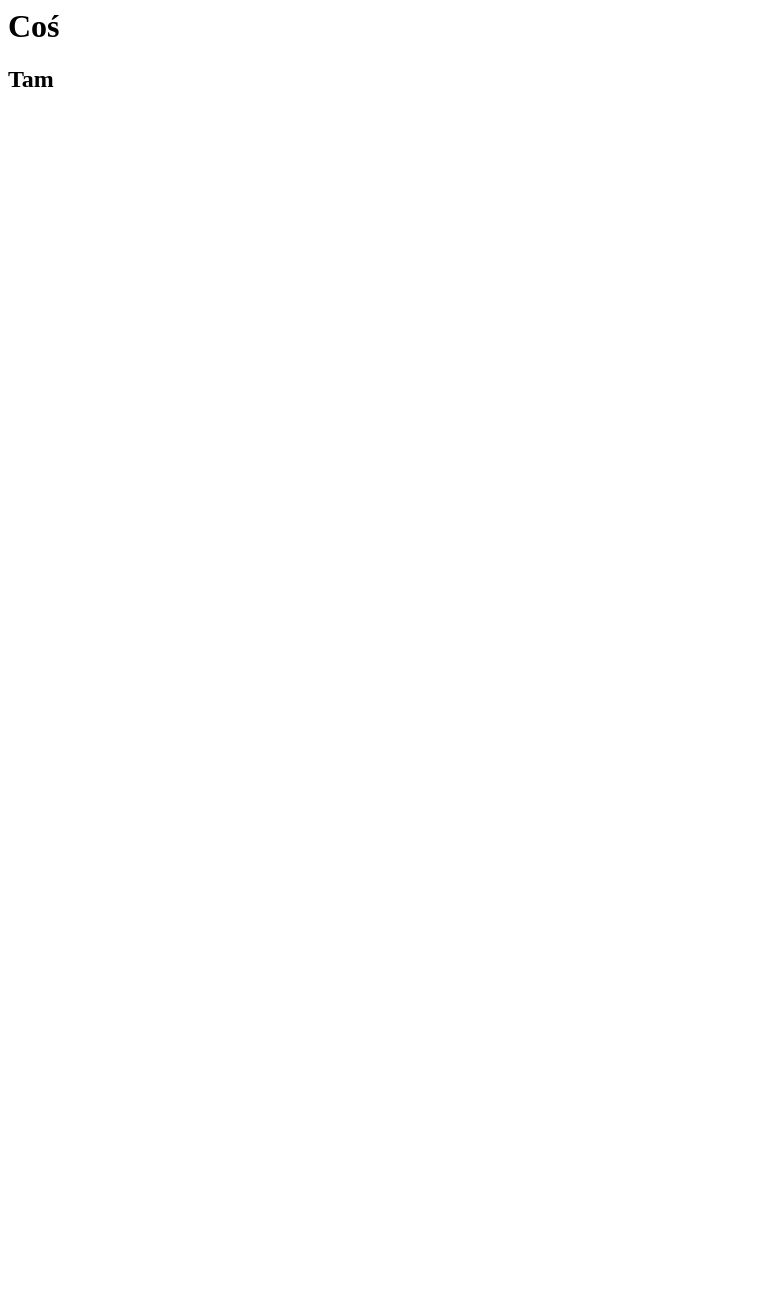
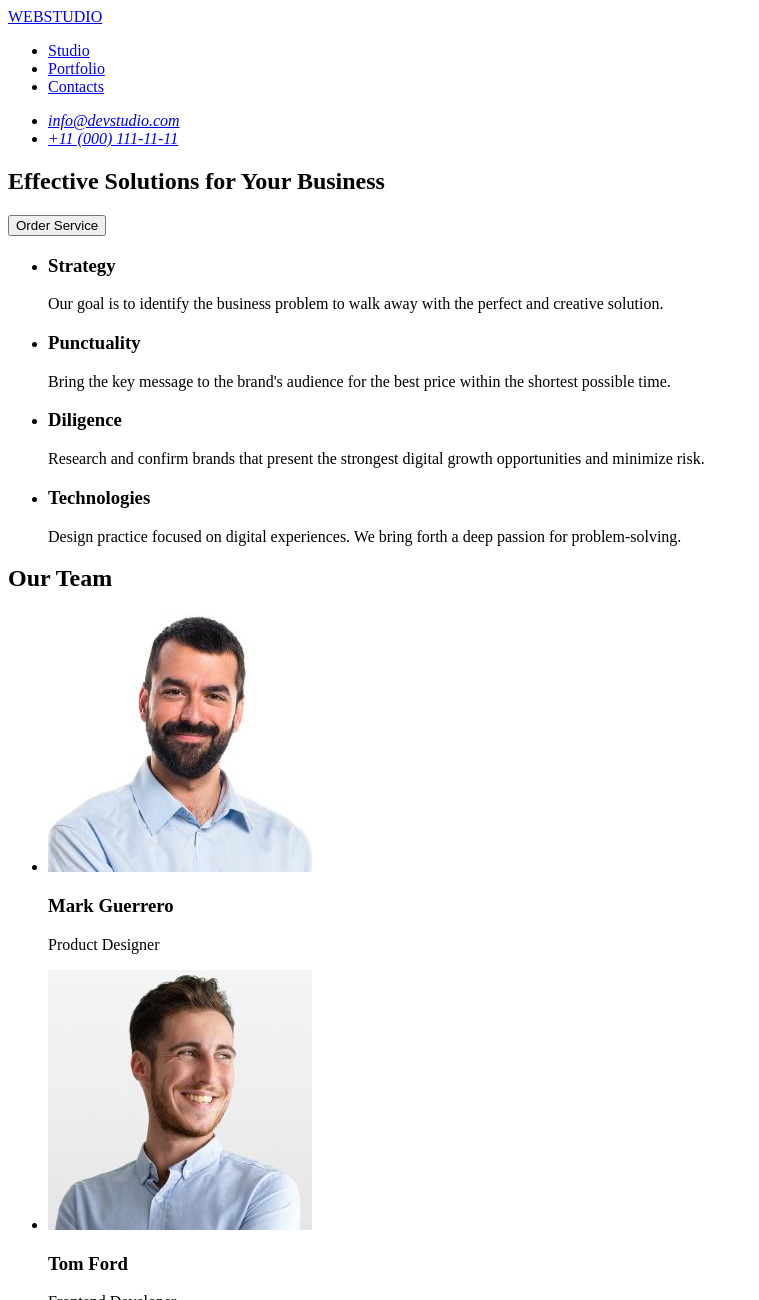
Before and after one commit to PSTyszko/goit-markup-hw-01, a plain HTML site: page index.html in a window 1280 px wide. Shown: the top 1300 px of the page, without its empty margins (0-759 px from the left). Before the commit the page ends 800 px from the top, so only its background shows below. Drawn offline with Linux system fonts and the light colour scheme.

Commit message:
Added lot of stuff

```diff
--- a/index.html
+++ b/index.html
@@ -1,2 +1,116 @@
-<h1>Coś</h1>
-<h2>Tam</h2>
+<!DOCTYPE html>
+<html lang="en">
+  <head>
+    <meta charset="UTF-8" />
+    <meta name="viewport" content="width=device-width, initial-scale=1.0" />
+    <title>Document</title>
+  </head>
+  <body>
+    <header>
+      <nav>
+        <a href="./index.html">WEBSTUDIO</a>
+        <ul>
+          <li><a href="Studio">Studio</a></li>
+          <li><a href="Portfolio">Portfolio</a></li>
+          <li><a href="Contacts">Contacts</a></li>
+        </ul>
+      </nav>
+      <address>
+        <ul>
+          <li><a href="info@devstudio.com">info@devstudio.com</a></li>
+          <li><a href="+11 (000) 111-11-11">+11 (000) 111-11-11</a></li>
+        </ul>
+      </address>
+    </header>
+    <main>
+      <section>
+        <h1>Effective Solutions for Your Business</h1>
+        <button type="button">Order Service</button>
+      </section>
+      <section>
+        <ul>
+          <li>
+            <h3>Strategy</h3>
+            <p>
+              Our goal is to identify the business problem to walk away with the
+              perfect and creative solution.
+            </p>
+          </li>
+          <li>
+            <h3>Punctuality</h3>
+            <p>
+              Bring the key message to the brand's audience for the best price
+              within the shortest possible time.
+            </p>
+          </li>
+          <li>
+            <h3>Diligence</h3>
+            <p>
+              Research and confirm brands that present the strongest digital
+              growth opportunities and minimize risk.
+            </p>
+          </li>
+          <li>
+            <h3>Technologies</h3>
+            <p>
+              Design practice focused on digital experiences. We bring forth a
+              deep passion for problem-solving.
+            </p>
+          </li>
+        </ul>
+      </section>
+      <section>
+        <h2>Our Team</h2>
+        <ul>
+          <li>
+            <img
+              src="./images/img.jpg"
+              width="264"
+              height="260"
+              alt="photo of Mark Guerrero Product Designer"
+            />
+            <h3>Mark Guerrero</h3>
+            <p>Product Designer</p>
+          </li>
+          <li>
+            <img
+              src="./images/img2.jpg"
+              width="264"
+              height="260"
+              alt="photo of Tom Ford Frontend Developer"
+            />
+            <h3>Tom Ford</h3>
+            <p>Frontend Developer</p>
+          </li>
+          <li>
+            <img
+              src="./images/img3.jpg"
+              width="264"
+              height="260"
+              alt="photo of Camila Garcia Marketing"
+            />
+            <h3>Camila Garcia</h3>
+            <p>Marketing</p>
+          </li>
+          <li>
+            <img
+              src="./images/img4.jpg"
+              width="264"
+              height="260"
+              alt="photo of Daniel Wilson UI Designer"
+            />
+            <h3>Daniel Wilson</h3>
+            <p>UI Designer</p>
+          </li>
+        </ul>
+      </section>
+    </main>
+    <footer>
+      <a href="./index.html">WEBSTUDIO</a>
+      <p>
+        Increase the flow of customers and sales for your business with digital
+        marketing & growth solutions.
+      </p>
+    </footer>
+  </body>
+</html>
```
Also changed, not shown: images/img.jpg (added), images/img2.jpg (added), images/img3.jpg (added), images/img4.jpg (added).
